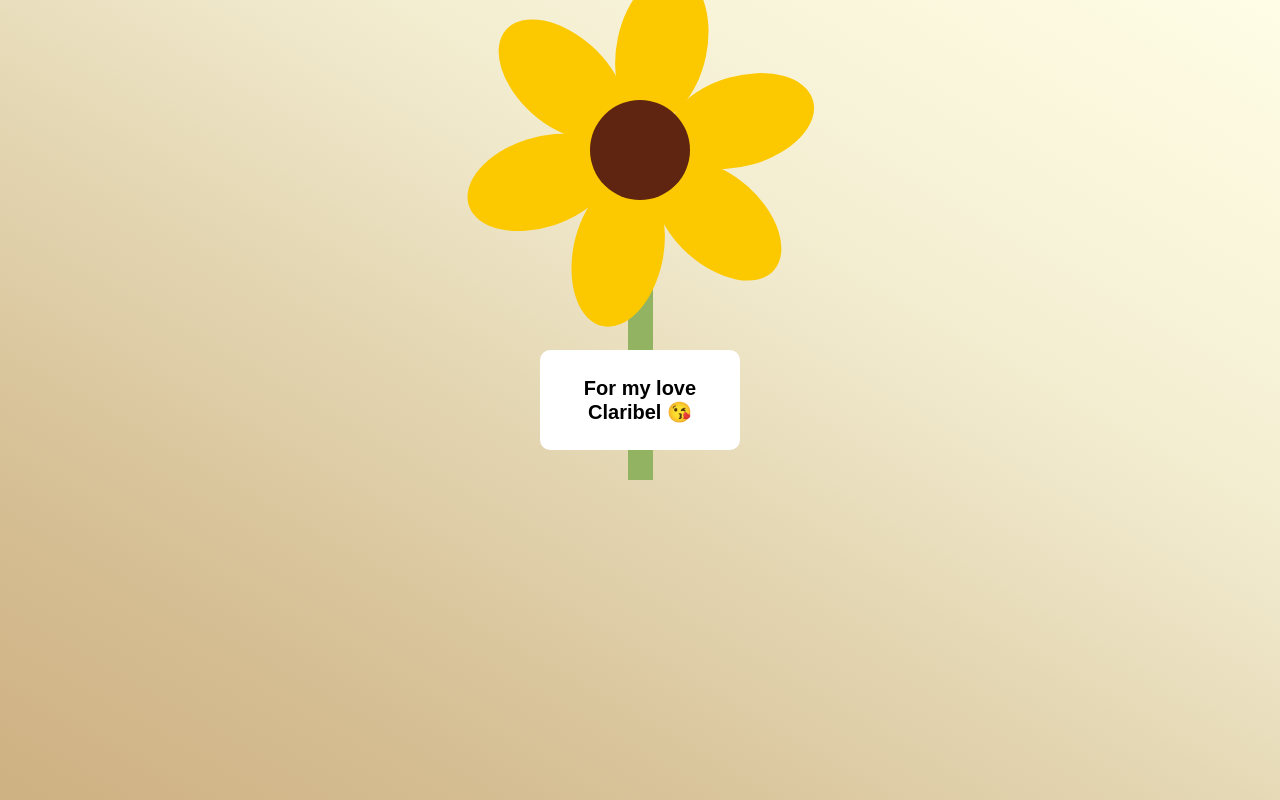
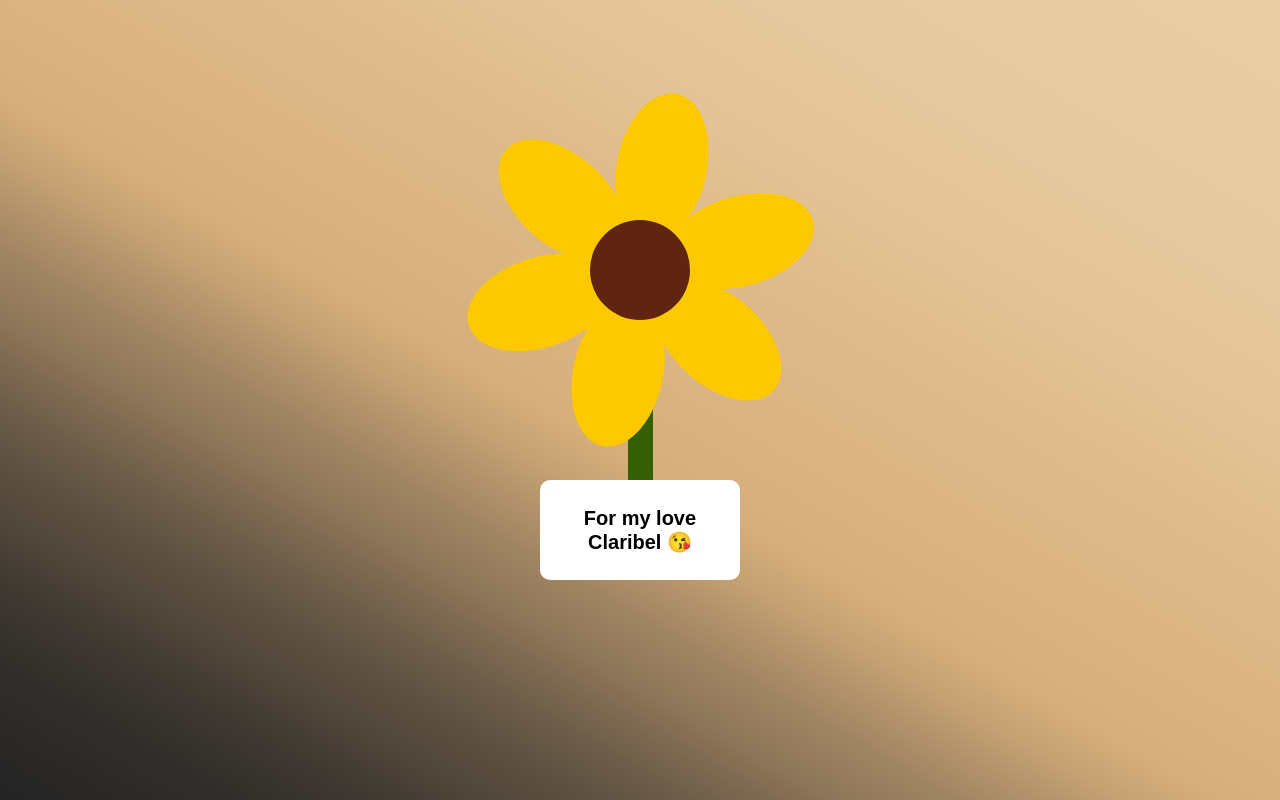
Before and after one commit to Troy8203/ForMyLov, a website built with Vite: page index.html in a window 1280 px wide. Built offline with nearby package versions, Linux system fonts and the light colour scheme.

Commit message:
Subiendo versión de producción

```diff
--- a/src/style.css
+++ b/src/style.css
@@ -14,15 +14,29 @@ body {
   height: 100vh;
   background-image: linear-gradient(
     30deg,
-    hsl(37deg 44% 66%) 0%,
-    hsl(38deg 44% 70%) 17%,
-    hsl(40deg 45% 73%) 27%,
-    hsl(42deg 46% 77%) 37%,
-    hsl(44deg 48% 80%) 46%,
-    hsl(46deg 51% 84%) 55%,
-    hsl(49deg 57% 88%) 65%,
-    hsl(52deg 68% 91%) 77%,
-    hsl(55deg 100% 95%) 100%
+    hsl(0deg 0% 14%) 0%,
+    hsl(31deg 8% 18%) 9%,
+    hsl(32deg 12% 22%) 14%,
+    hsl(32deg 16% 27%) 18%,
+    hsl(32deg 18% 31%) 22%,
+    hsl(33deg 20% 36%) 26%,
+    hsl(33deg 22% 41%) 29%,
+    hsl(33deg 23% 46%) 32%,
+    hsl(33deg 25% 51%) 36%,
+    hsl(33deg 32% 56%) 39%,
+    hsl(34deg 41% 61%) 42%,
+    hsl(34deg 53% 66%) 46%,
+    hsl(34deg 53% 67%) 49%,
+    hsl(34deg 54% 68%) 52%,
+    hsl(34deg 55% 69%) 56%,
+    hsl(34deg 55% 70%) 59%,
+    hsl(34deg 56% 71%) 63%,
+    hsl(35deg 57% 72%) 67%,
+    hsl(35deg 58% 74%) 71%,
+    hsl(35deg 59% 75%) 75%,
+    hsl(35deg 60% 76%) 80%,
+    hsl(35deg 61% 77%) 87%,
+    hsl(35deg 63% 78%) 100%
   );
 }
 
@@ -44,6 +58,7 @@ body {
   width: 150px;
   height: 150px;
   position: absolute;
+  top: 120px;
 }
 
 /* Centro de la flor */
@@ -88,7 +103,7 @@ body {
 .stem {
   width: 25px;
   height: 300px;
-  background-color: #92b361;
+  background-color: #345F04;
   margin-top: -20px;
   position: relative;
   bottom: -200px;
@@ -100,7 +115,7 @@ body {
   height: 100px;
   z-index: 20;
   position: relative;
-  bottom: -70px;
+  bottom: -200px;
   background: #fff;
 
   display: flex;
```
